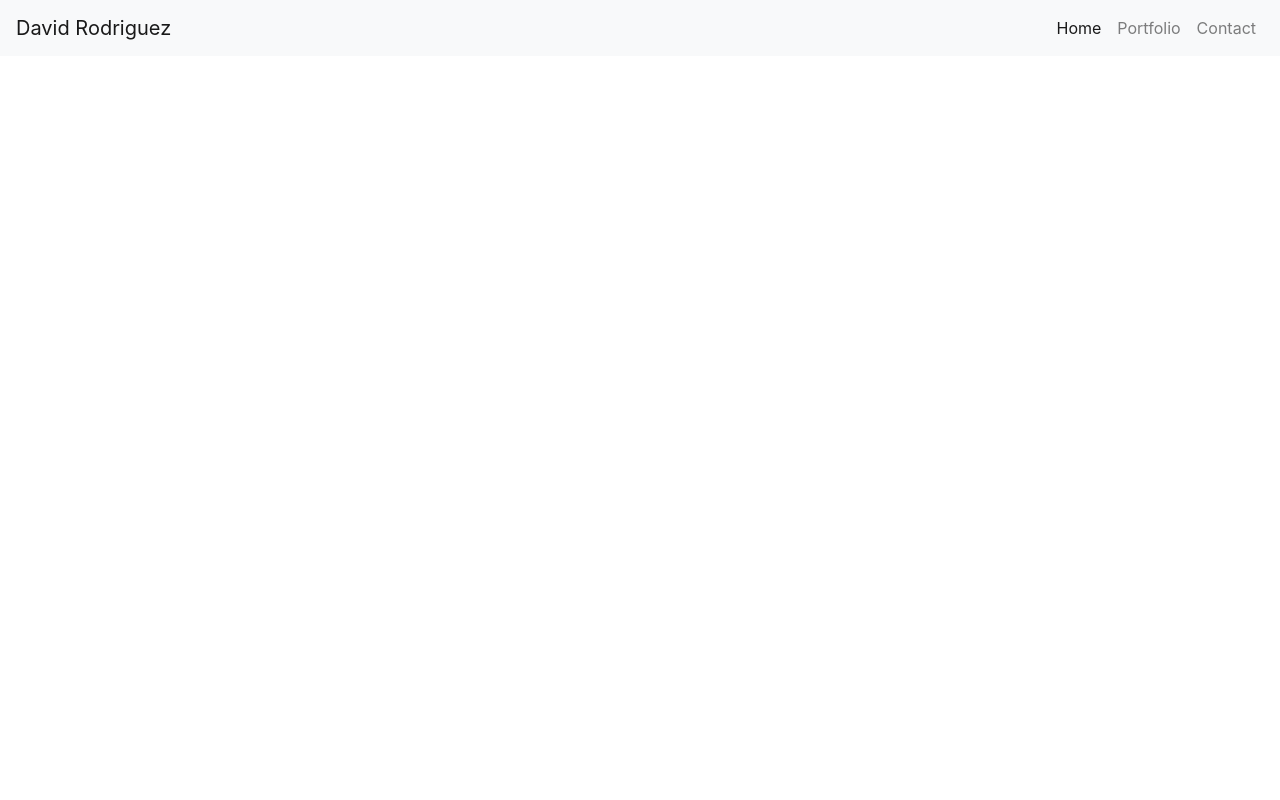
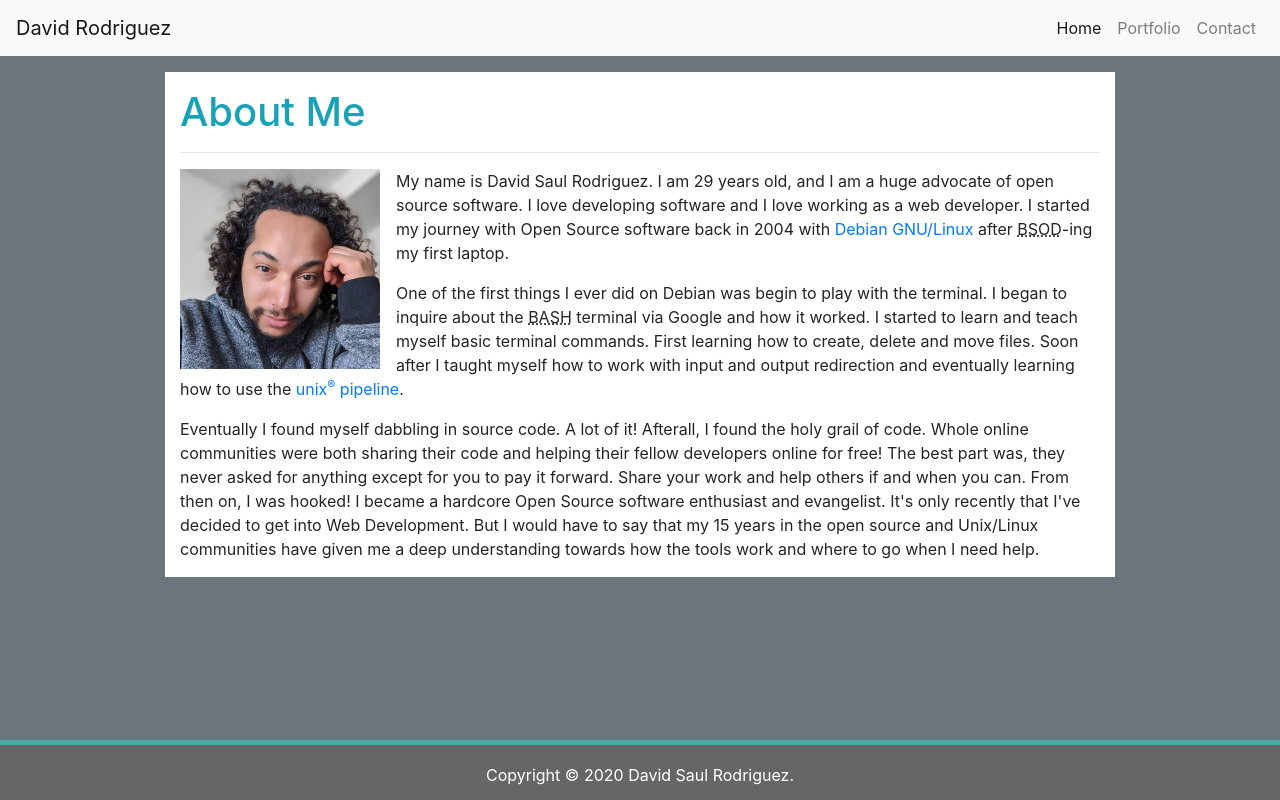
Before and after one commit to davidsaulrodriguez/responsive-portfolio-hw, a website: page src/index.html in a window 1280 px wide. Drawn offline with nearby package versions, Linux system fonts and the light colour scheme; files that its build step writes are made by us from their sources; files whose address does not match are found by name.

Commit message:
Add index / about page content and profile image.

```diff
--- a/src/index.html
+++ b/src/index.html
@@ -11,7 +11,7 @@
   <title>Home | My Responsive Profile</title>
 </head>
 
-<body>
+<body class="bg-secondary">
 
   <!-- Navigation Start -->
 
@@ -42,6 +42,42 @@
 
   <!-- Navigation End -->
 
+  <!-- Start of main content -->
+
+  <main class="container mt-3">
+    <div class="row">
+      <div class="col-sm-10 offset-sm-1 mx-auto bg-white">
+          <header>
+            <h1 class="mt-3 text-info">About Me</h1>
+          </header>
+          <hr>
+          <section>
+            <figure>
+              <img src="/dist/imgs/avatar.png" class="img-responsive img-fluid float-left mr-3" alt="A profile image of David's face">
+            </figure>
+            <p>
+              My name is David Saul Rodriguez. I am 29 years old, and I am a
+              huge advocate of open source software. I love developing software
+              and I love working as a web developer. I started my journey with
+              Open Source software back in 2004 with
+              <a href="https://debian.org" target="_blank" title="Debian.org official website">
+                Debian GNU/Linux
+              </a>
+              after <abbr title="Blue Screen of Death">BSOD</abbr>-ing my first laptop.
+            </p>
+
+            <p>One of the first things I ever did on Debian was begin to play with the terminal. I began to inquire about the <abbr title="Bourne Again SHell">BASH</abbr> terminal via Google and how it worked. I started to learn and teach myself basic terminal commands. First learning how to create, delete and move files. Soon after I taught myself how to work with input and output redirection and eventually learning how to use the <a href="https://en.wikipedia.org/wiki/Pipeline_%28Unix%29" title="Learn more about the Unix Pipeline via Wikipedia">unix<sup>&reg;</sup> pipeline</a>.</p>
+
+            <p>Eventually I found myself dabbling in source code. A lot of it! Afterall, I found the holy grail of code. Whole online communities were both sharing their code and helping their fellow developers online for free! The best part was, they never asked for anything except for you to pay it forward. Share your work and help others if and when you can. From then on, I was hooked! I became a hardcore Open Source software enthusiast and evangelist. It's only recently that I've decided to get into Web Development. But I would have to say that my 15 years in the open source and Unix/Linux communities have given me a deep understanding towards how the tools work and where to go when I need help.</p>
+          </section>
+      </div>
+    </div>
+  </main>
+
+  <!-- End of main content -->
+
+  <footer class="footer">Copyright &copy; 2020 David Saul Rodriguez.</footer>
+
   <!-- Add your custom scripts here -->
   <script src="/dist/js/main.min.js" charset="utf-8"></script>
   <!-- Required JS tags for Bootstrap 4 -->
--- a/src/scss/main.scss
+++ b/src/scss/main.scss
@@ -4,11 +4,19 @@
  * Licensed under BSD 2 Clause (https://github.com/davidsaulrodriguez/quickstart/blob/master/LICENSE)
  */
 
+body {
+  margin-bottom: 60px;
+}
+
 .footer {
-  position:absolute;
+  position:fixed;
   bottom:0;
   width:100%;
   height:60px;
   text-align:center;
-  background-color:#f5f5f5;
+  color: #fff;
+  line-height: 60px;
+  background-color:#666;
+  border-top: 5px solid;
+  border-color: #4AAAA5;
 }
```
Also changed, not shown: src/imgs/avatar.png (added).
